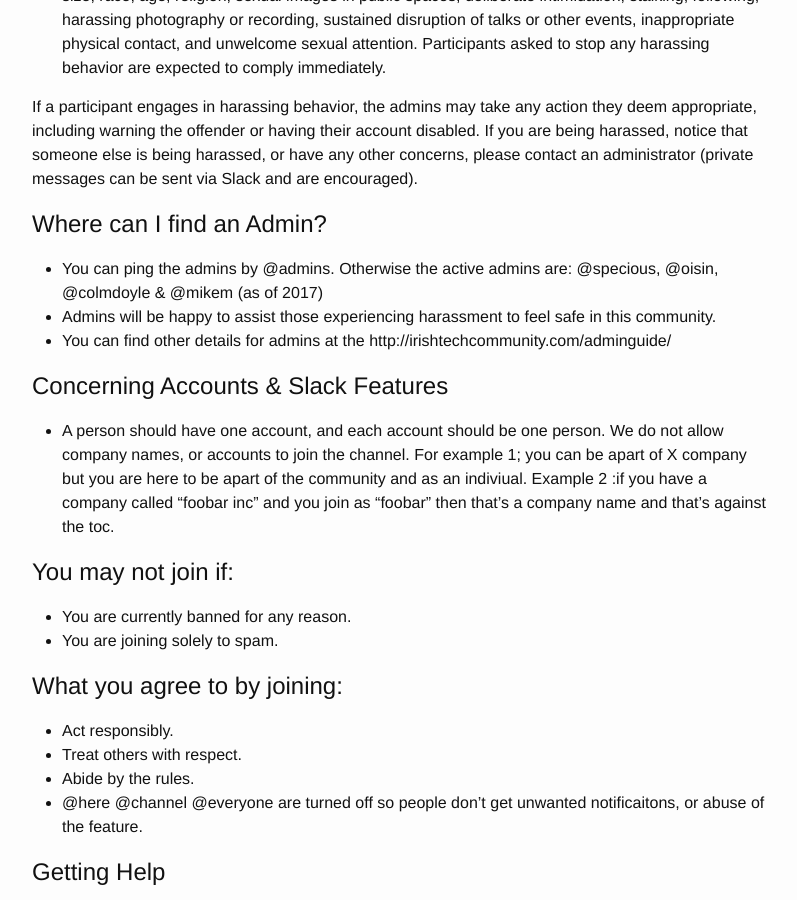
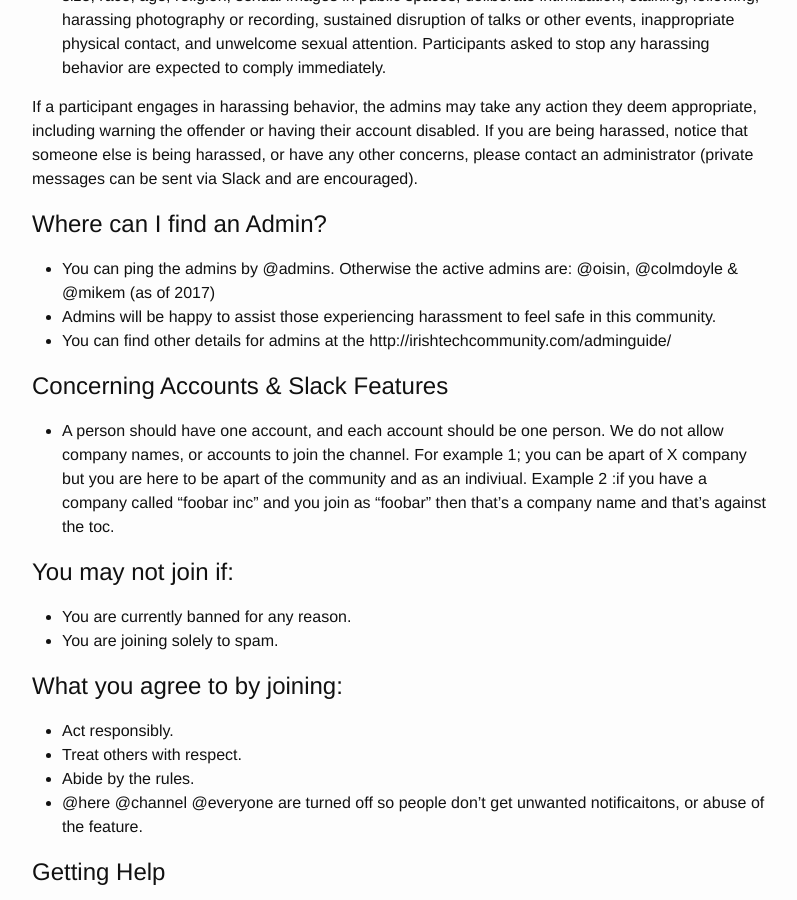
Before and after one commit to IrishTechCommunity/irishtechcommunity.github.io, a Jekyll site: the page built from codeofconduct.md, in a window 1280 px wide and 900 px high, scrolled down 2158 px. Shown: the whole window, without its empty margins (238-1035 px from the left). Built offline with Jekyll 4.4.1, drawn with Linux system fonts in a browser that asks for light colours.

Commit message:
Updating of Listed Admins

```diff
--- a/codeofconduct.md
+++ b/codeofconduct.md
@@ -42,7 +42,7 @@ If a participant engages in harassing behavior, the admins may take any action t
 
 # Where can I find an Admin?
 
-- You can ping the admins by @admins. Otherwise the active admins are: @specious, @oisin, @colmdoyle & @mikem (as of 2017)
+- You can ping the admins by @admins. Otherwise the active admins are: @oisin, @colmdoyle & @mikem (as of 2017)
 - Admins will be happy to assist those experiencing harassment to feel safe in this community.
 - You can find other details for admins at the http://irishtechcommunity.com/adminguide/
 
```
